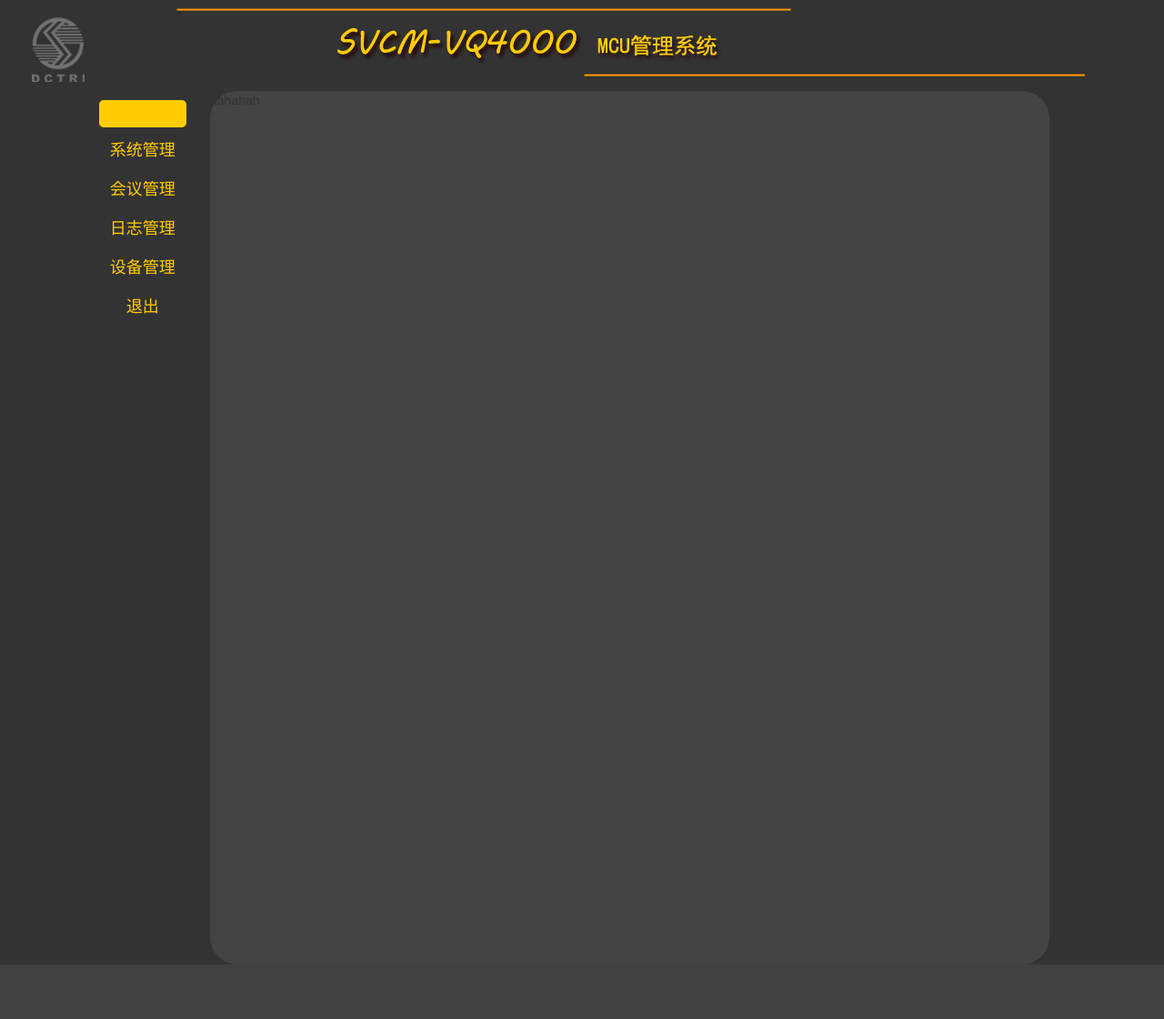
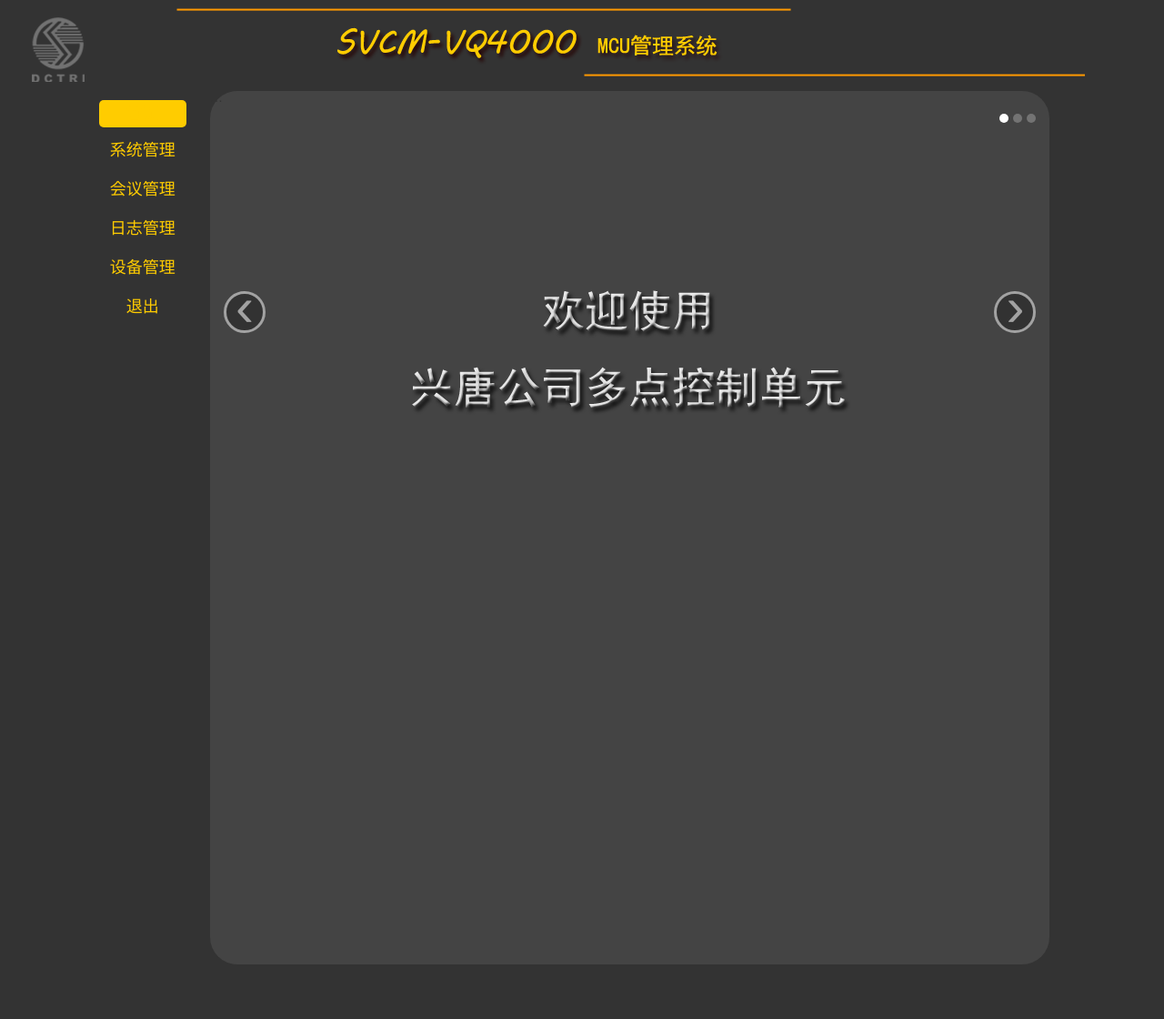
Before and after one commit to mcuTeam/mcuWeb, a Django app: template mcuWeb/templates/home.html in a window 1280 px wide. Shown: the whole page at 91% size. Before the commit the page ends 1060 px from the top, so only its background shows below. Run offline with Django 3.2, Linux system fonts and the light colour scheme; the template is opened without the code that fills it, so the values that code supplies are empty; parts of the project's set-up code (start-up, migrations or seed data) failed here and were passed over; some libraries are stand-ins or nearby versions.

Commit message:
Signed-off-by: jessicaqian <444748730@qq.com>

```diff
--- a/mcuWeb/static/css/base.css
+++ b/mcuWeb/static/css/base.css
@@ -19,6 +19,7 @@ div.span9{
 	border-radius: 30px;
 	height: 960px;
 	background-color: rgb(68,68,68);
+	margin-bottom: 60px;
 }
 ul#list1,#list2,#list3,#list4{
 	margin: 0px;
--- a/mcuWeb/static/css/home.css
+++ b/mcuWeb/static/css/home.css
@@ -2,3 +2,22 @@ a#nav,a#nav:focus,a#nav:active,a#nav:visited{
 	background-color: rgb(255,204,0);
 	color: black;
 }
+
+div#myCarousel{
+	height: 600px;
+}
+
+div#p1{
+	height: 600px;
+	background:  url(../images/home.png) center center no-repeat;
+}
+
+div#p2{
+	height: 600px;
+	background:  url(../images/home1.jpg) center center no-repeat;
+}
+
+div#p3{
+	height: 600px;
+	background:  url(../images/home2.jpg) center center no-repeat;
+}
--- a/mcuWeb/templates/home.html
+++ b/mcuWeb/templates/home.html
@@ -9,6 +9,30 @@
 {% endblock %}
 
 {% block content %}
-hahahah
+
+<div id="myCarousel" class="carousel slide">
+  <ol class="carousel-indicators">
+    <li data-target="#myCarousel" data-slide-to="0" class="active"></li>
+    <li data-target="#myCarousel" data-slide-to="1"></li>
+    <li data-target="#myCarousel" data-slide-to="2"></li>
+  </ol>
+  <!-- Carousel items -->
+  <div class="carousel-inner">
+    <div id="p1" class="active item">…</div>
+    <div id="p2" class="item">…</div>
+    <div id="p3" class="item">…</div>
+  </div>
+  <!-- Carousel nav -->
+  <a class="carousel-control left" href="#myCarousel" data-slide="prev">&lsaquo;</a>
+  <a class="carousel-control right" href="#myCarousel" data-slide="next">&rsaquo;</a>
+</div>
 
 {% endblock %}
+
+{% block js %}
+<script type="text/javascript">
+	$('.carousel').carousel({
+	interval: 3000
+	});
+</script>
+{% endblock %}
--- a/mcuWeb/templates/system_manage/system_info.html
+++ b/mcuWeb/templates/system_manage/system_info.html
@@ -1,6 +1,8 @@
 
 {% extends "base.html" %}
+
 {% load static %}
+
 {% block title %}系统信息{% endblock %}
 
 {% block csss %}
```
Also changed, not shown: mcuWeb/static/images/home.png (added), mcuWeb/static/images/home1.jpg (added), mcuWeb/static/images/home2.jpg (added).
